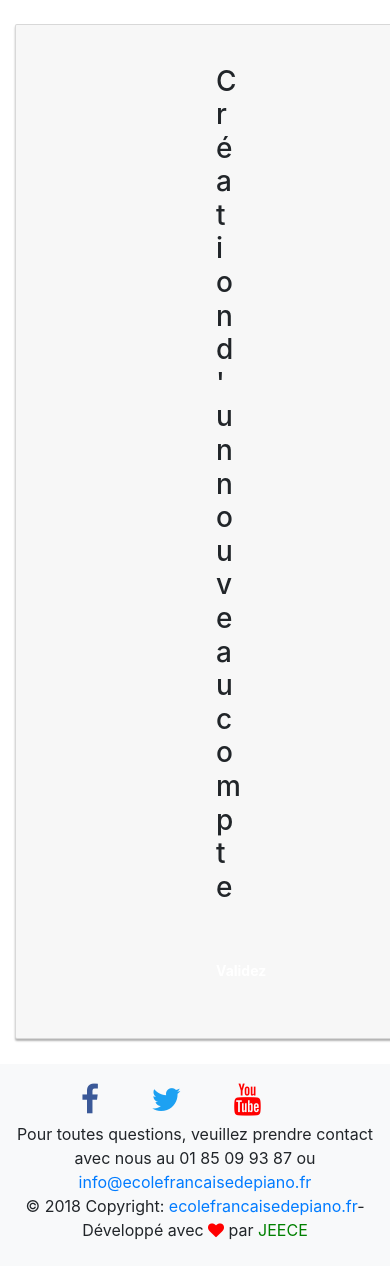
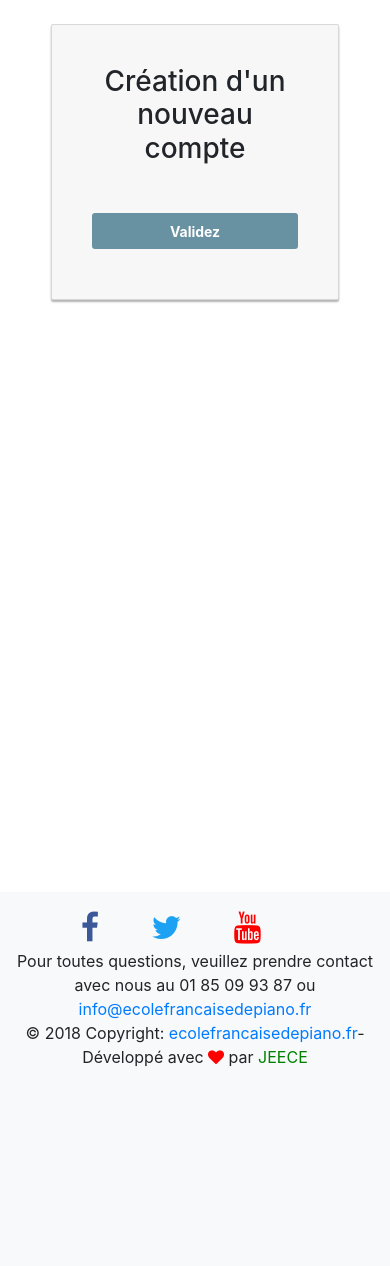
Before and after one commit to prosenzweig/jeece_projet1, a Django app: template intranet/templates/intranet/creation.html in a window 390 px wide. Shown: the part 154-1420 px from the top of the page. After the commit the page ends 1221 px from the top, so only its background shows below. Run offline with Django 3.2, Linux system fonts and the light colour scheme; the template is opened without the code that fills it: most values are stand-ins (such as "Sample title", 1, 10 or a date in 2020); some libraries are stand-ins or nearby versions.

Commit message:
responsive bug

```diff
--- a/intranet/templates/intranet/creation.html
+++ b/intranet/templates/intranet/creation.html
@@ -94,8 +94,9 @@
 {% endblock nav_bar %}
 
 {% block content %}
- <div class="container">
-        <div class="card card-container" style="max-width: 80%;padding: 40px 200px 40px 200px;">
+ <div class="container-fluid">
+        <!--<div class="card card-container" style="max-width: 80%;padding: 40px 200px 40px 200px;">-->
+        <div class="card card-container" style="max-width: 80%;">
             <h3 class="text-center mb-4"> Création d'un nouveau compte </h3>
             <br>
             <!--<p>Clef d'activation: {{inv.uuid}}<br>-->
```
Also changed, not shown: 1 other file.
